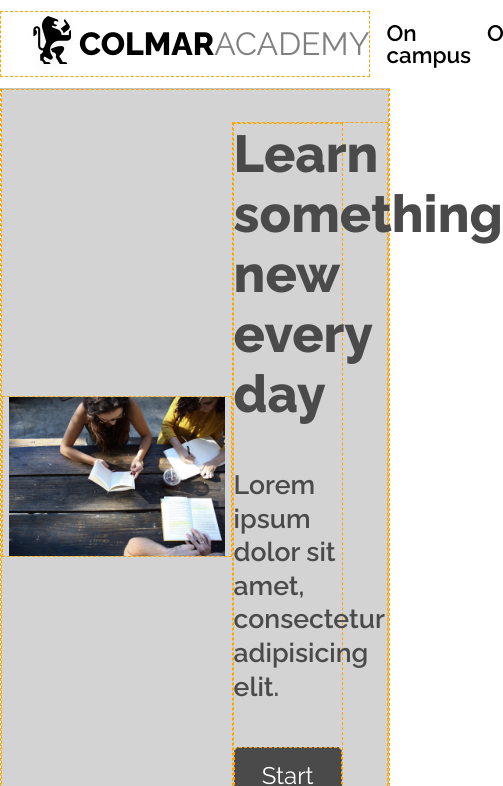
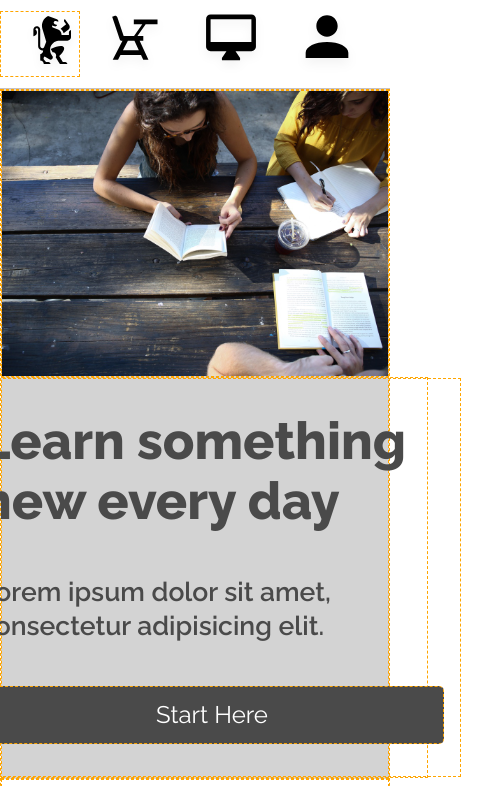
Before and after one commit to manelson32/colmar, a plain HTML site: page index.html in a window 390 px wide. Shown: the top 786 px of the page, 503 px wide, since content can reach past the window. Drawn offline with Linux system fonts and the light colour scheme.

Commit message:
Add anchor tags for header icons, and repair logo anchor tags. Add media queries for header and cta sections

```diff
--- a/index.html
+++ b/index.html
@@ -10,6 +10,7 @@
 <html>
   <head>
     <meta charset="utf-8">
+    <link rel="icon" href="./favicon.ico" type="image/x-icon">
     <link href="https://fonts.googleapis.com/css?family=Raleway:400,600,800" rel="stylesheet">
     <link rel="stylesheet" type="text/css" href="./resources/css/reset.css">
     <link rel="stylesheet" type="text/css" href="./resources/css/styles.css">
@@ -104,17 +105,25 @@
 
           <nav class="tablet">
             <ul class="flexcontent">
+
               <li>
-                <img src="./resources/images/ic-on-campus.svg" alt="">
+                <a href="#">
+                  <img src="./resources/images/ic-on-campus.svg" alt="">
+                </a>
               </li>
 
               <li>
-                <img src="./resources/images/ic-online.svg" alt="">
+                <a href="#">
+                  <img src="./resources/images/ic-online.svg" alt="">
+                </a>
               </li>
 
               <li>
-                <img src="./resources/images/ic-login.svg" alt="">
+                <a href="#">
+                  <img src="./resources/images/ic-login.svg" alt="">
+                </a>
               </li>
+
             </ul>
           </nav>
 
--- a/resources/css/styles.css
+++ b/resources/css/styles.css
@@ -77,7 +77,7 @@ nav li {
 }
 
 .section {
-  padding: 2rem 0;
+  padding: 2% 0;
 }
 
 .flexcontent {
@@ -195,7 +195,6 @@ header {
 
 header img, .tablet img {
   height: 4rem;
-
 }
 
 
@@ -213,24 +212,42 @@ header span:nth-child(2n+2) {
 header nav {
   font-size: 1.4rem;
   font-weight: 600;
-
 }
-
-
 
 header .tablet {
   display: none;
 }
 
 @media only screen and (max-width: 720px) {
-  /*header nav {
-    display: none;*/
+  header span.desktop {
+    display: none;
+  }/*
+  header .tablet ul {
+    display: flex;
+    justify-content: space-around;
+    align-items: center;
+    width: 100%;
+  }*/
+}
+
+@media only screen and (max-width: 900px) {/*
+  .desktop .flexcontent {
+    display: none;
+  }*/
+  header nav.desktop {
+    display: none;
+  }
+  header nav.tablet {
+    display: inline;/*
+    justify-content: space-between;;
+    align-items: center;*/
+    width: 100%;
   }
   header .tablet ul {
     display: flex;
     justify-content: space-around;
     align-items: center;
-    width: 100%;
+    /*width: 100%;*/
   }
 }
 
@@ -248,7 +265,8 @@ header .tablet {
 
 .cta .textcontent {
   width: 70%;
-  padding-left: 0;
+  min-width: 430px;
+
 
 }
 
@@ -275,6 +293,30 @@ header .tablet {
   font-size: 1.5rem;
 }
 */
+@media only screen and (max-width: 1100px) {
+  .cta {
+    flex-direction: column;
+    /*align-items: stretch;*/
+  }
+  .cta.section, .cta img {
+    padding: 0;
+  }
+  .cta .sixty {
+    width: 100%;
+  }
+  .cta img {
+    width: 100%;
+  }
+  .cta .forty {
+    max-width: none;
+  }
+  .cta .textcontent {
+    width: 100%;
+    padding: 2rem 1rem;
+
+  }
+
+}
 
 /* Quotes and Features section */
 .features.flexcontent {
```
Also changed, not shown: favicon.ico (added).
